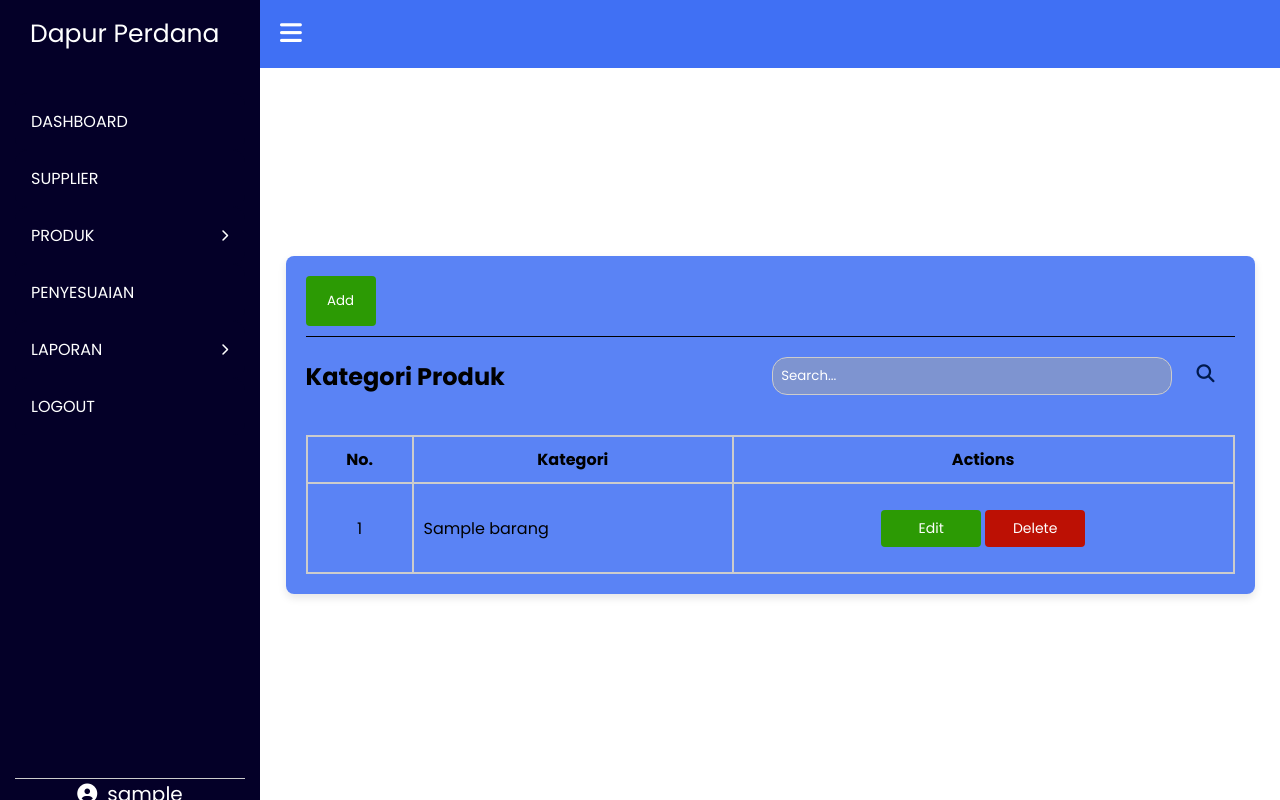
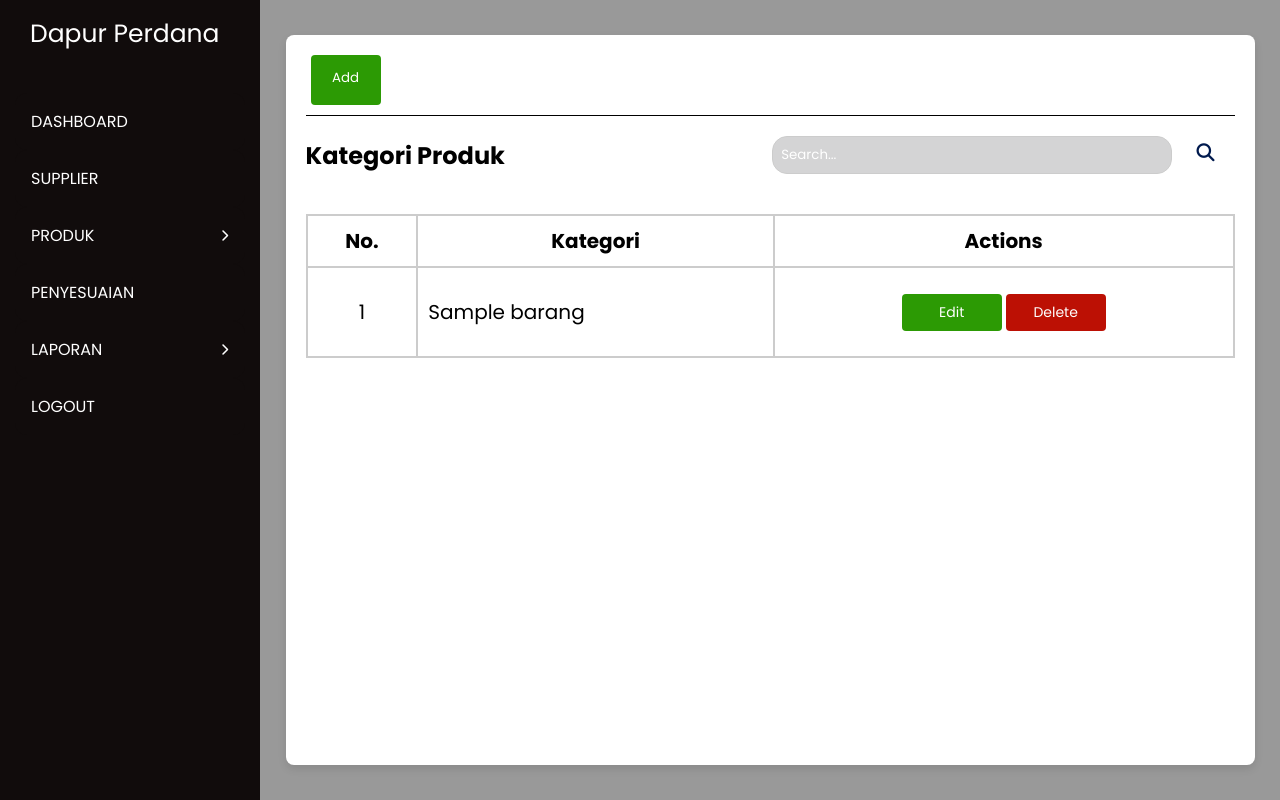
Before and after one commit to zenocrife/tokodapurperdana, a PHP site: page /WSE/kategoriproduk.php in a window 1280 px wide. Run offline with PHP 8.4, Linux system fonts and the light colour scheme; the visitor is signed in with stand-in values (Sample User, id 1); tables that the repository leaves empty or names only in its code hold one stand-in row (values such as "Sample post").

Commit message:
Update UI

```diff
--- a/dashboardstyle.css
+++ b/dashboardstyle.css
@@ -11,7 +11,7 @@
   position: fixed;
   height: 100%;
   width: 260px;
-  background: #040028;
+  background: #110c0c;
   padding: 15px;
   z-index: 99;
 }
@@ -39,14 +39,16 @@
 }
 
 .menu-items {
-  height: 89%;
+  height: auto;
   width: 100%;
   list-style: none;
   transition: all 0.4s ease;
+  padding-bottom: 485px;
 }
 
 .submenu-active .menu-items {
   transform: translateX(-56%);
+  height: 826px;
 }
 
 .menu-title {
@@ -61,7 +63,7 @@
   display: inline-block;
   width: 100%;
   border-radius: 12px;
-  background: #040028;
+  background: #110c0c;
 }
 
 .item i {
@@ -80,7 +82,7 @@
   align-items: center;
   color: #fff;
   cursor: pointer;
-  background: #040028;
+  background: #110c0c;
 }
 
 .submenu {
@@ -90,7 +92,7 @@
   top: 0;
   right: calc(-100% - 26px);
   height: calc(100% + 100vh);
-  background: #040028;
+  background: #110c0c;
   display: none;
 }
 
@@ -123,18 +125,14 @@
 
 .navbar {
   position: fixed;
+  height: 60px;
   color: #fff;
   padding: 15px 20px;
   font-size: 25px;
-  background: #4070f4;
-  cursor: pointer;
-}
-
-#cart-icon {
-  position: fixed;
-  top: 20px;
-  right: 0;
-  margin-right: 20px;
+  background: #2f86f8;
+  display: flex;
+  justify-content: space-between;
+  align-items: center;
 }
 
 .navbar #sidebar-close {
@@ -142,13 +140,15 @@
 }
 
 .container {
-  background-color: #4070f4dc;
+  background-color: #ffffff;
   box-shadow: 0 4px 8px rgba(0, 0, 0, 0.1);
   border-radius: 8px;
   padding: 20px;
   margin: 0;
-  margin-top: 50px;
+  margin-top: 0px;
   width: 95%;
+  height: calc(100vh - 70px);
+  overflow-y: auto;
 }
 
 .main {
@@ -158,7 +158,7 @@
   justify-content: center;
   height: 100vh;
   z-index: 100;
-  background: #ffffff;
+  background: #999999;
   margin: 0px;
 }
 
@@ -208,7 +208,7 @@
 
 .table-wrapper {
   overflow-y: auto;
-  max-height: 500px;
+  max-height: 660px;
 }
 
 .table {
@@ -223,6 +223,7 @@
   padding: 10px;
   border: 2px solid #ccc;
   text-align: center;
+  font-size: 20px;
 }
 
 .table th.left-align,
@@ -403,6 +404,10 @@
   flex-grow: 1;
   outline: none;
   border: none;
+
+}
+.popup-form#deleteConfirmation .button-container button {
+  margin-right: 10px;
 }
 
 .cancel-button:hover {
@@ -523,7 +528,6 @@
   display: flex;
   align-items: center;
   justify-content: center;
-  padding-bottom: 10px;
   border-top: 1px solid #ccc;
   margin: auto;
 }
--- a/js/script.js
+++ b/js/script.js
@@ -1,10 +1,7 @@
 const sidebar = document.querySelector(".sidebar");
-const sidebarClose = document.querySelector("#sidebar-close");
 const menu = document.querySelector(".menu-content");
 const menuItems = document.querySelectorAll(".submenu-item");
 const subMenuTitles = document.querySelectorAll(".submenu .menu-title");
-
-sidebarClose.addEventListener("click", () => sidebar.classList.toggle("close"));
 
 menuItems.forEach((item, index) => {
   item.addEventListener("click", () => {
@@ -35,13 +32,13 @@ function closeAddForm() {
 }
 
 function openEditForm() {
-  var popup = document.getElementById("editForm");
-  popup.style.display = "flex";
+  document.getElementById("editForm").style.display = "flex";
+  document.getElementById("overlay").style.display = "block";
 }
 
 function closeEditForm() {
-  var popup = document.getElementById("editForm");
-  popup.style.display = "none";
+  document.getElementById("editForm").style.display = "none";
+  document.getElementById("overlay").style.display = "none";
 }
 
 //script untuk Delete Confirmation Pop Up
--- a/kategoriproduk.php
+++ b/kategoriproduk.php
@@ -40,7 +40,6 @@ if (isset($_GET['key'])) {
     <div class="overlay" id="overlay"></div>
     <nav class="sidebar">
         <a href="#" class="logo">Dapur Perdana</a>
-        <span class="hamburger-icon"></span>
         <div class="menu-content">
             <ul class="menu-items">
 
@@ -96,14 +95,11 @@ if (isset($_GET['key'])) {
             </div>
         </div>
     </nav>
-    <nav class="navbar">
-        <i class="fa-solid fa-bars" id="sidebar-close"></i>
-    </nav>
     <main class="main">
         <div class="container">
-            <div class="add-kategori">
+            <div class="add-produk">
                 <div class="action-buttons">
-                    <button class="add-button" id="add-kategori" onclick="openAddForm()">Add</button>
+                    <button class="add-button" id="add-supp" onclick="openAddForm()">Add</button>
                 </div>
                 <div class="line"></div>
             </div>
--- a/penyesuaian.php
+++ b/penyesuaian.php
@@ -42,7 +42,6 @@ if (isset($_GET['key'])) {
     <div class="overlay" id="overlay"></div>
     <nav class="sidebar">
         <a href="#" class="logo">Dapur Perdana</a>
-        <span class="hamburger-icon"></span>
         <div class="menu-content">
             <ul class="menu-items">
 
@@ -97,9 +96,6 @@ if (isset($_GET['key'])) {
                 <?php echo '<span class="user-name">' . $username . '</span>'; ?>
             </div>
         </div>
-    </nav>
-    <nav class="navbar">
-        <i class="fa-solid fa-bars" id="sidebar-close"></i>
     </nav>
     <main class="main">
         <div class="container">
--- a/supplier.php
+++ b/supplier.php
@@ -42,7 +42,6 @@ if (isset($_GET['key'])) {
     <div class="overlay" id="overlay"></div>
     <nav class="sidebar">
         <a href="#" class="logo">Dapur Perdana</a>
-        <span class="hamburger-icon"></span>
         <div class="menu-content">
             <ul class="menu-items">
 
@@ -97,9 +96,6 @@ if (isset($_GET['key'])) {
                 <?php echo '<span class="user-name">' . $username . '</span>'; ?>
             </div>
         </div>
-    </nav>
-    <nav class="navbar">
-        <i class="fa-solid fa-bars" id="sidebar-close"></i>
     </nav>
 
     <main class="main">
```
Also changed, not shown: daftarproduk.php (+2 -7 lines), index.php (+8 -8 lines), keranjangstyle.css (+2 -5 lines), laporanpenjualan.php (+3 -7 lines).
